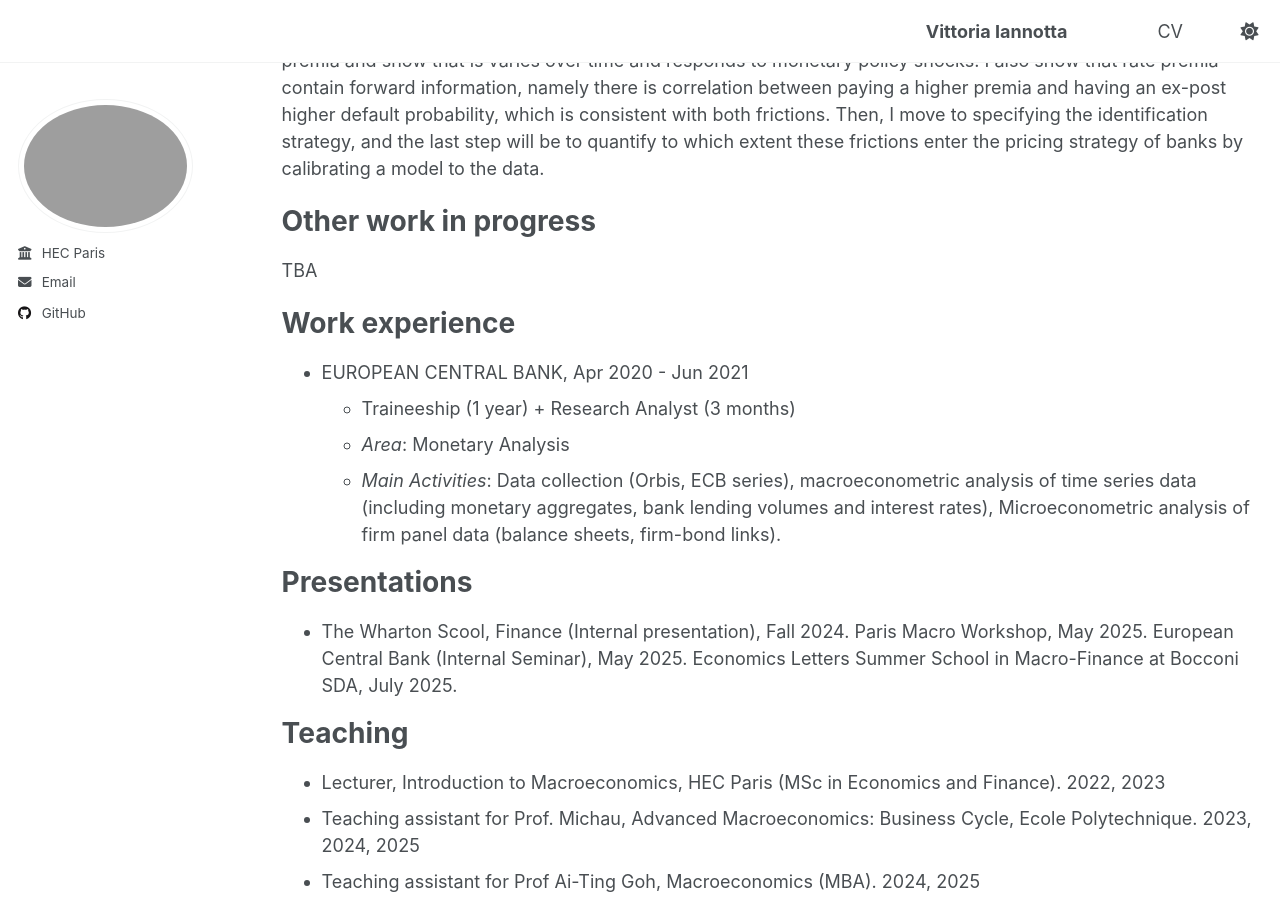
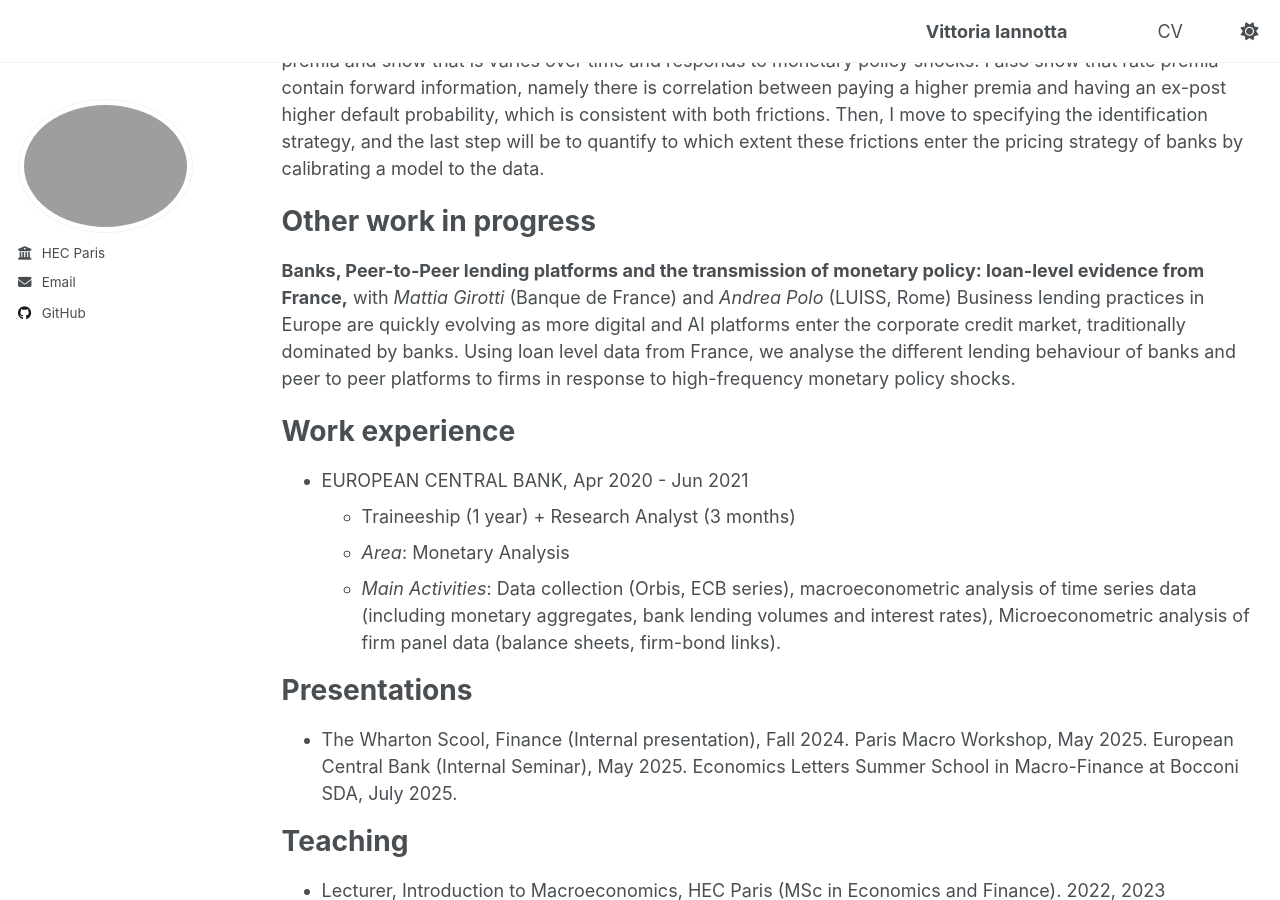
Before and after one commit to vittoriaiannotta/vittoriaiannotta.github.io, a Jekyll site: the page built from _pages/cv.md, in a window 1280 px wide and 900 px high, scrolled down 584 px. Built offline with Jekyll 4.4.1, drawn with Linux system fonts in a browser that asks for light colours.

Commit message:
Update cv.md

```diff
--- a/_pages/cv.md
+++ b/_pages/cv.md
@@ -29,7 +29,15 @@
 
 Other work in progress
 ======
-TBA
+**Banks, Peer-to-Peer lending platforms and the transmission of monetary policy: loan-level
+evidence from France,**
+ with *Mattia Girotti* (Banque de France) and *Andrea Polo* (LUISS,
+Rome)
+Business lending practices in Europe are quickly evolving as more digital and AI platforms
+enter the corporate credit market, traditionally dominated by banks. Using loan level data from
+France, we analyse the different lending behaviour of banks and peer to peer platforms to firms
+in response to high-frequency monetary policy shocks.
+
 
 
 Work experience
```
